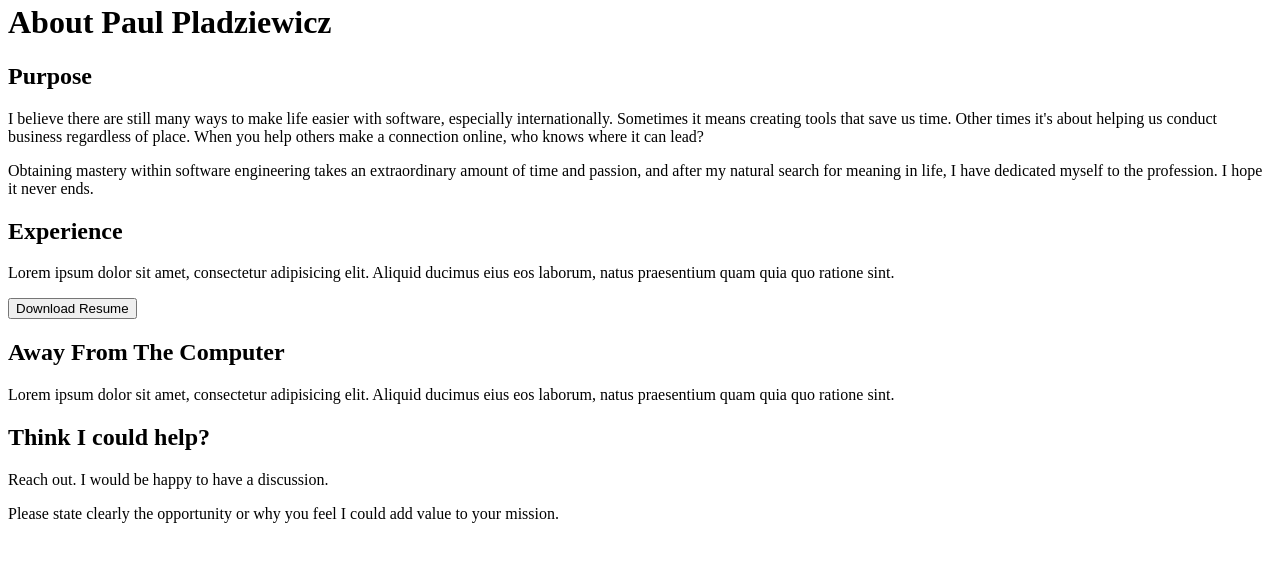
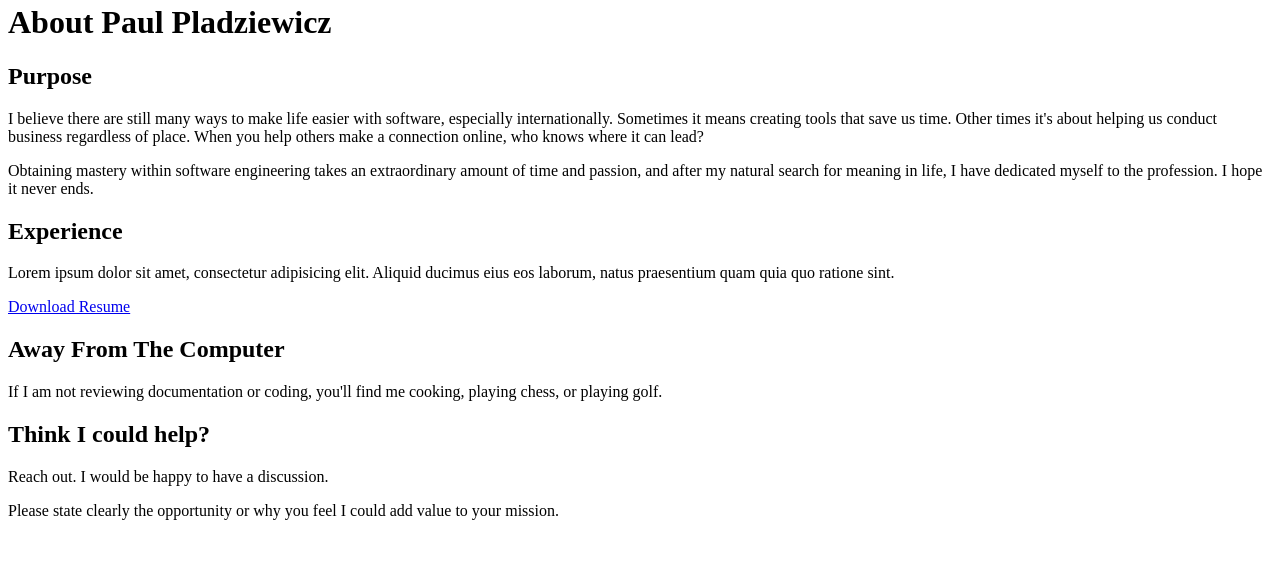
Before and after one commit to paulpladziewicz/paul-pladziewicz, a Next.js app: page /about in a window 1280 px wide. Shown: the part 4459-5021 px from the top of the page. Built offline with nearby package versions, Linux system fonts and the light colour scheme.

Commit message:
minor adjustments before first version deployment

```diff
--- a/pages/about.js
+++ b/pages/about.js
@@ -9,8 +9,16 @@ const en = {
   about: {
     title: 'About Paul Pladziewicz',
     h1: 'Purpose',
-    p1: '',
-    p2: '',
+    p1: 'I believe there are still many ways to\n' +
+      '              make life easier with software, especially\n' +
+      '              internationally.\n' +
+      '              Sometimes it means creating tools that save us time. Other times it\'s about helping us conduct business\n' +
+      '              regardless of place. When you help others make a connection online, who knows where it can lead?',
+    p2: 'Obtaining mastery within software\n' +
+      '              engineering takes an extraordinary amount of time\n' +
+      '              and passion, and after my natural search for meaning in life, I have dedicated myself to the\n' +
+      '              profession. I hope it never ends.',
+    outsideWork: 'If I am not reviewing documentation or coding, you\'ll find me cooking, playing chess, or playing golf.'
   }
 }
 
@@ -21,8 +29,14 @@ const es = {
   about: {
     title: 'Sobre Paul Pladziewicz',
     h1: 'Propósito',
-    p1: '',
-    p2: '',
+    p1: 'Creo que todavía hay muchas formas de hacer la vida más fácil con el software, especialmente a nivel internacional. A veces significa crear herramientas que nos ahorren tiempo. Otras veces se trata de ayudarnos a realizar negocios sin importar el lugar. Cuando ayudas a otros a establecer una conexión en línea, ¿quién sabe a dónde puede conducir?',
+    p2: '\n' +
+      'Obtener dominio dentro del software\n' +
+      '              la ingeniería lleva una cantidad extraordinaria de tiempo\n' +
+      '              y pasión, y después de mi búsqueda natural de sentido en la vida, me he dedicado a la\n' +
+      '              profesión. Espero que nunca termine.',
+    outsideWork: '\n' +
+      'Si no estoy revisando la documentación o la codificación, me encontrará cocinando, jugando al ajedrez o jugando al golf.'
   }
 }
 
@@ -45,27 +59,19 @@ export default function About() {
           <div className='w-9/12 px-8'>
             <h1 className='text-5xl font-bold text-gray-700'>{t.about.title}</h1>
             <h2 className='mt-6 text-3xl font-semibold text-purple-700'>{t.about.h1}</h2>
-            <p className='mt-2 text-xl font-light tracking-wide leading-relaxed'>I believe there are still many ways to
-              make life easier with software, especially
-              internationally.
-              Sometimes it means creating tools that save us time. Other times it's about helping us conduct business
-              regardless of place. When you help others make a connection online, who knows where it can lead?</p>
-            <p className='mt-2 text-xl font-light tracking-wide leading-relaxed'>Obtaining mastery within software
-              engineering takes an extraordinary amount of time
-              and passion, and after my natural search for meaning in life, I have dedicated myself to the
-              profession. I hope it never ends.</p>
+            <p className='mt-2 text-xl font-light tracking-wide leading-relaxed'>{t.about.p1}</p>
+            <p className='mt-2 text-xl font-light tracking-wide leading-relaxed'>{t.about.p2}</p>
           </div>
         </div>
         <div className='mt-12 w-9/12 mx-auto'>
           <h2 className='mt-2 text-3xl font-semibold text-purple-700'>Experience</h2>
           <p className='mt-2 text-xl font-light tracking-wide leading-relaxed'>Lorem ipsum dolor sit amet, consectetur adipisicing elit. Aliquid ducimus eius eos laborum, natus
             praesentium quam quia quo ratione sint.</p>
-          <button className='mt-2 btn'>Download Resume</button>
+          <a className='inline-block mt-2 btn' href='/ppladziewicz_resume.pdf' target="_blank" rel="noreferrer">Download Resume</a>
         </div>
         <div className='mt-12 w-9/12 mx-auto'>
           <h2 className='mt-2 text-3xl font-semibold text-purple-700'>Away From The Computer</h2>
-          <p className='mt-2 text-xl font-light tracking-wide leading-relaxed'>Lorem ipsum dolor sit amet, consectetur adipisicing elit. Aliquid ducimus eius eos laborum, natus
-            praesentium quam quia quo ratione sint.</p>
+          <p className='mt-2 text-xl font-light tracking-wide leading-relaxed'>{t.about.outsideWork}</p>
         </div>
       </div>
     </Layout>
--- a/pages/contact.js
+++ b/pages/contact.js
@@ -37,9 +37,9 @@ export default function Contact() {
         <link rel="shortcut icon" href="/pp.svg"/>
       </Head>
 
-      <div className='mt-20 w-10/12 mx-auto'>
-        <h1 className='text-5xl text-center font-bold text-gray-700'>{t.contact.title}</h1>
-      </div>
+      {/*<div className='mt-20 w-10/12 mx-auto'>*/}
+      {/*  <h1 className='text-5xl text-center font-bold text-gray-700'>{t.contact.title}</h1>*/}
+      {/*</div>*/}
     </Layout>
   )
 }
```
Also changed, not shown: pages/index.js (+4 -4 lines), 1 other file (tests, documents, lock files or other folders).
